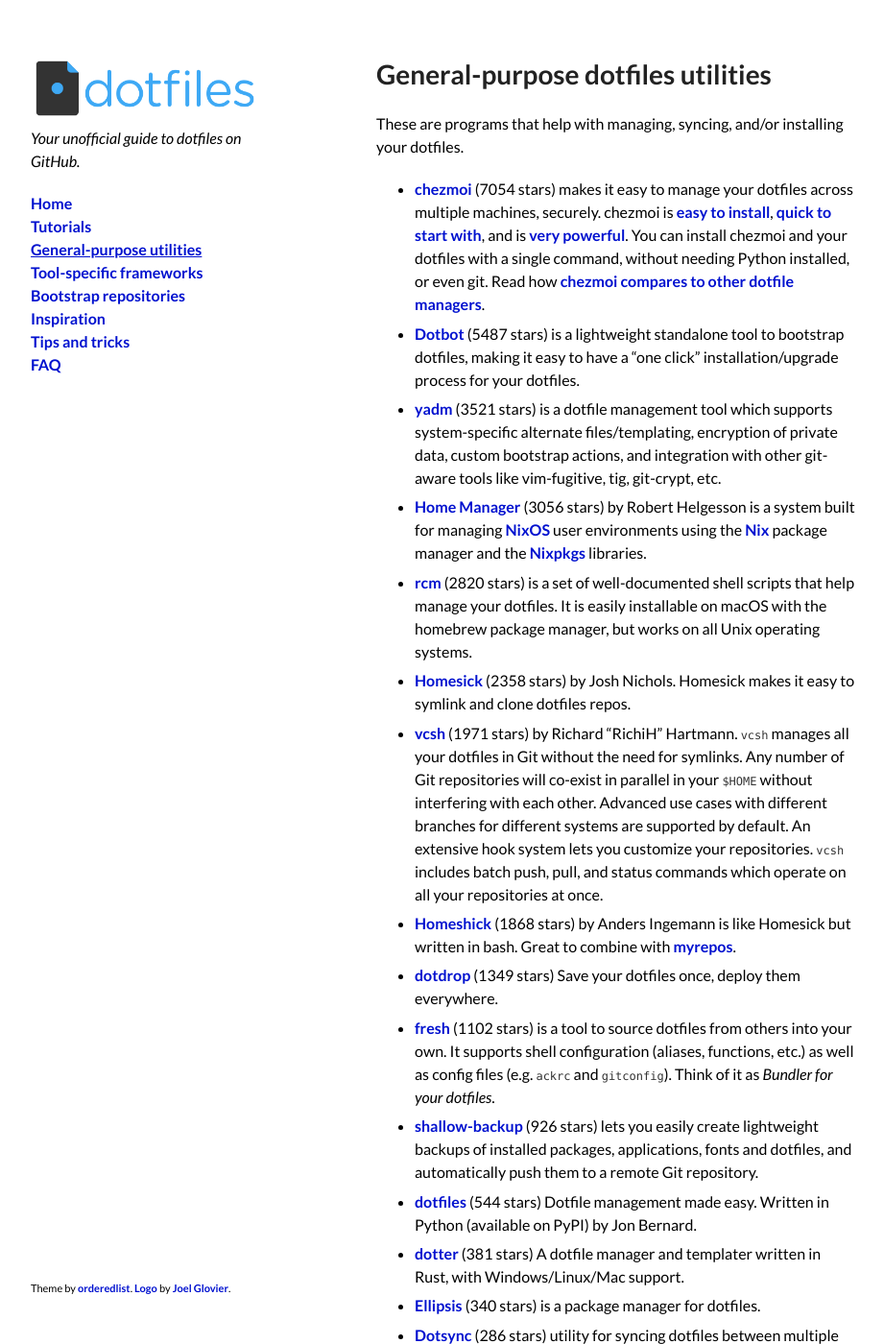
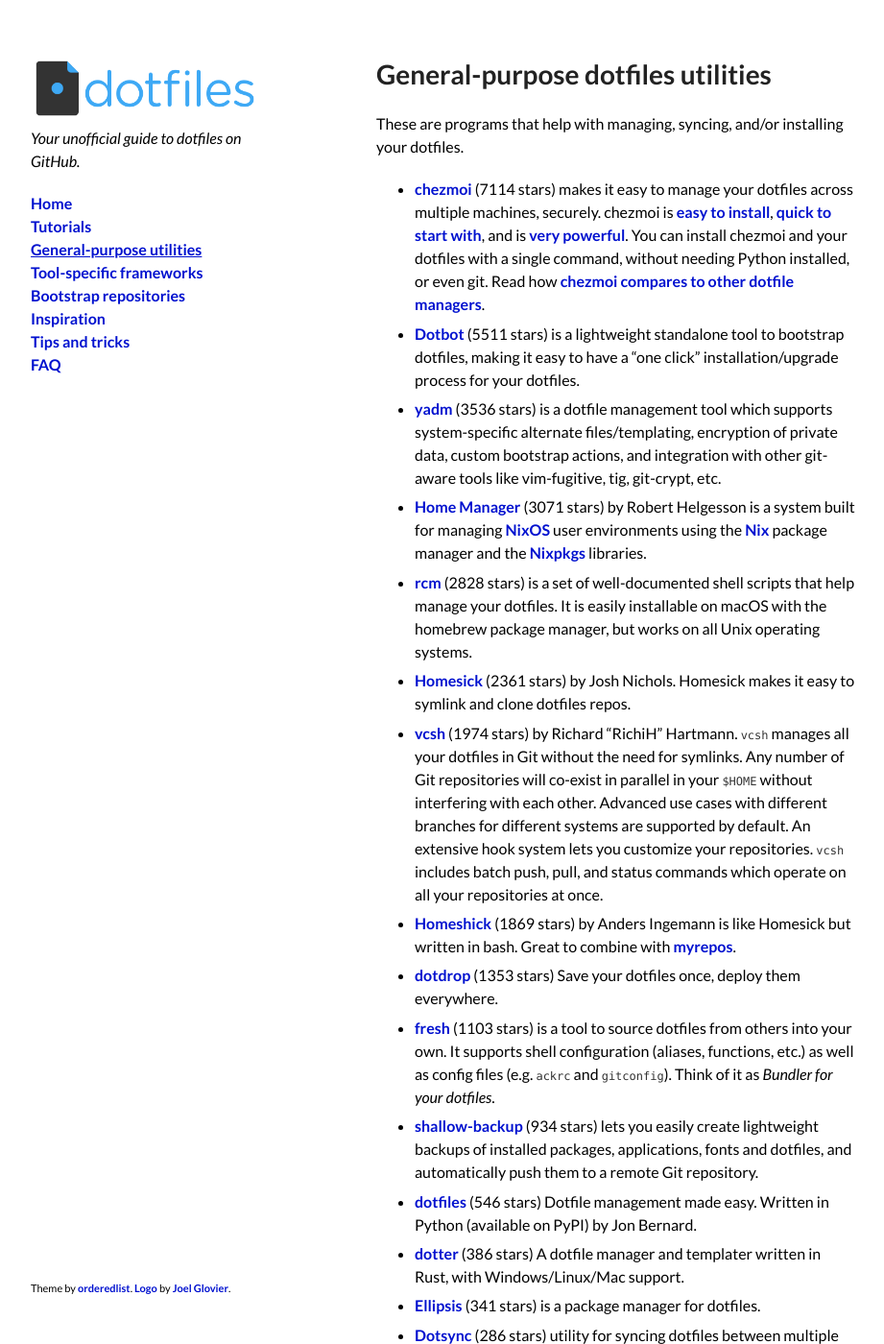
Before and after one commit to dotfiles/dotfiles.github.com, a Jekyll site: the page built from utilities.md, in a window 1280 px wide and 1400 px high. Shown: the whole window at 96% size, without its empty margins (178-1099 px from the left). Built offline with Jekyll 4.4.1, drawn with Linux system fonts in a browser that asks for light colours; comment, search, counter and statistics services are not loaded; some of the changed text lies outside the part shown.

Commit message:
Update star counts

```diff
--- a/_data/bootstrap.yml
+++ b/_data/bootstrap.yml
@@ -1,8 +1,8 @@
-- forks: 1845
+- forks: 1844
   name: thoughtbot/dotfiles
   notes: A base set of configs, plugins, scripts, and aliases for vim, tmux, git,
     ruby, and zsh.
-  stars: 7169
+  stars: 7180
   url: https://github.com/thoughtbot/dotfiles
 - forks: 362
   name: dotphiles
--- a/_data/utilities.yml
+++ b/_data/utilities.yml
@@ -9,14 +9,14 @@
   notes: is a minimalist dotfile management framework, written 100% in bash.
   stars: 92
   url: https://github.com/bashdot/bashdot
-- forks: 366
+- forks: 371
   name: chezmoi
   notes: makes it easy to manage your dotfiles across multiple machines, securely.
     chezmoi is [easy to install](https://chezmoi.io/install/), [quick to start with](https://chezmoi.io/quick-start/),
     and is [very powerful](https://www.chezmoi.io/user-guide/setup/). You can install
     chezmoi and your dotfiles with a single command, without needing Python installed,
     or even git. Read how [chezmoi compares to other dotfile managers](https://www.chezmoi.io/comparison-table/).
-  stars: 7054
+  stars: 7114
   url: https://github.com/twpayne/chezmoi
   website: https://chezmoi.io
 - forks: 3
@@ -44,16 +44,16 @@
   notes: is a utility to manage your dotfiles, lightweight and simple.
   stars: 116
   url: https://github.com/justone/dfm
-- forks: 249
+- forks: 251
   name: Dotbot
   notes: is a lightweight standalone tool to bootstrap dotfiles, making it easy to
     have a "one click" installation/upgrade process for your dotfiles.
-  stars: 5487
+  stars: 5511
   url: https://github.com/anishathalye/dotbot
 - forks: 73
   name: dotdrop
   notes: Save your dotfiles once, deploy them everywhere.
-  stars: 1349
+  stars: 1353
   url: https://github.com/deadc0de6/dotdrop
 - forks: 31
   name: dotfiler
@@ -107,7 +107,7 @@
 - forks: 30
   name: Ellipsis
   notes: is a package manager for dotfiles.
-  stars: 340
+  stars: 341
   url: https://github.com/ellipsis/ellipsis
 - forks: 8
   name: exogenesis
@@ -120,7 +120,7 @@
   notes: is a tool to source dotfiles from others into your own. It supports shell
     configuration (aliases, functions, etc.) as well as config files (e.g. `ackrc`
     and `gitconfig`). Think of it as _Bundler for your dotfiles_.
-  stars: 1102
+  stars: 1103
   url: https://github.com/freshshell/fresh
 - forks: 35
   name: Ghar
@@ -140,12 +140,12 @@
     you. Homely also has a clever Automatic Cleanup feature and good tutorials.
   stars: 45
   url: https://github.com/phodge/homely
-- forks: 963
+- forks: 968
   name: Home Manager
   notes: by Robert Helgesson is a system built for managing [NixOS](https://nixos.org)
     user environments using the [Nix](https://nixos.org/nix/) package manager and
     the [Nixpkgs](https://nixos.org/nixpkgs/) libraries.
-  stars: 3056
+  stars: 3071
   url: https://github.com/rycee/home-manager
 - forks: 24
   name: Homemaker
@@ -158,12 +158,12 @@
   name: Homeshick
   notes: by Anders Ingemann is like Homesick but written in bash. Great to combine
     with [myrepos](https://web.archive.org/web/20200904205236/https://waiting-for-dev.github.io/blog/2014/05/04/distributable-and-organized-dotfiles-with-homeshick-and-mr/).
-  stars: 1868
+  stars: 1869
   url: https://github.com/andsens/homeshick
 - forks: 129
   name: Homesick
   notes: by Josh Nichols. Homesick makes it easy to symlink and clone dotfiles repos.
-  stars: 2358
+  stars: 2361
   url: https://github.com/technicalpickles/homesick
 - name: myrepos
   notes: is a tool to manage all your version control repositories at once.
@@ -182,18 +182,18 @@
   notes: is a set of well-documented shell scripts that help manage your dotfiles.
     It is easily installable on macOS with the homebrew package manager, but works
     on all Unix operating systems.
-  stars: 2820
+  stars: 2828
   url: https://github.com/thoughtbot/rcm
-- forks: 172
+- forks: 174
   name: shallow-backup
   notes: lets you easily create lightweight backups of installed packages, applications,
     fonts and dotfiles, and automatically push them to a remote Git repository.
-  stars: 926
+  stars: 934
   url: https://github.com/alichtman/shallow-backup
 - forks: 12
   name: stowsh
   notes: is a clone of GNU Stow written in bash with minimal dependencies.
-  stars: 72
+  stars: 74
   url: https://github.com/williamsmj/stowsh
 - name: summon
   notes: is a Bash tool that shares basically the same concept as Stow but with some
@@ -208,14 +208,14 @@
     branches for different systems are supported by default. An extensive hook system
     lets you customize your repositories. `vcsh` includes batch push, pull, and status
     commands which operate on all your repositories at once.
-  stars: 1971
+  stars: 1974
   url: https://github.com/RichiH/vcsh
-- forks: 148
+- forks: 150
   name: yadm
   notes: is a dotfile management tool which supports system-specific alternate files/templating,
     encryption of private data, custom bootstrap actions, and integration with other
     git-aware tools like vim-fugitive, tig, git-crypt, etc.
-  stars: 3521
+  stars: 3536
   url: https://github.com/TheLocehiliosan/yadm
   website: https://yadm.io/
 - forks: 9
@@ -235,17 +235,17 @@
 - forks: 20
   name: dotter
   notes: A dotfile manager and templater written in Rust, with Windows/Linux/Mac support.
-  stars: 381
+  stars: 386
   url: https://github.com/SuperCuber/dotter
 - forks: 69
   name: dotfiles
   notes: Dotfile management made easy. Written in Python (available on PyPI) by Jon
     Bernard.
-  stars: 544
+  stars: 546
   url: https://github.com/jbernard/dotfiles
-- forks: 28
+- forks: 31
   name: comtrya
   notes: configuration Management for Localhost / dotfiles.
-  stars: 213
+  stars: 222
   url: https://github.com/comtrya/comtrya
   website: https://www.comtrya.dev/
```
Also changed, not shown: _data/frameworks.yml (+36 -36 lines), _data/inspiration.yml (+31 -31 lines).
